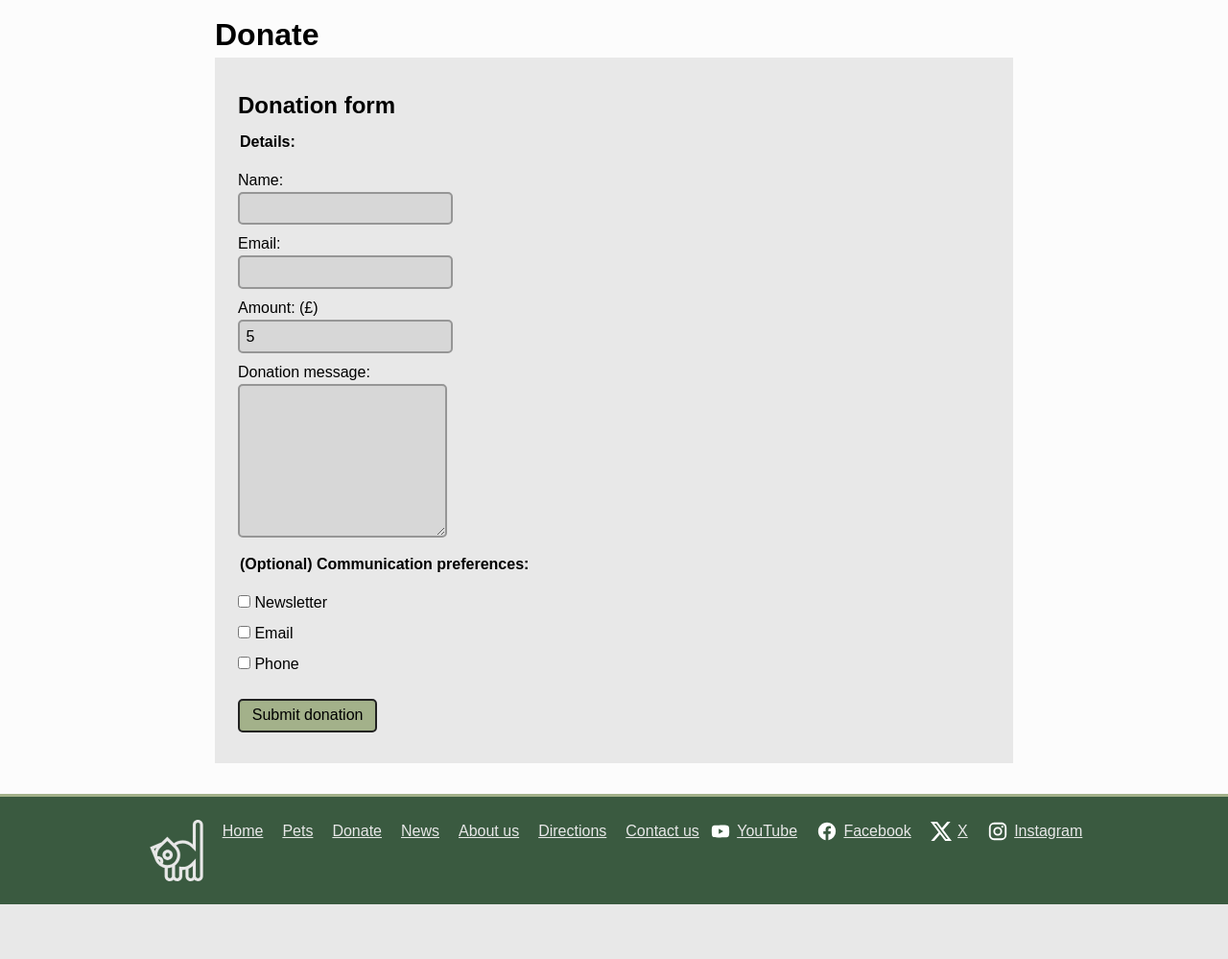
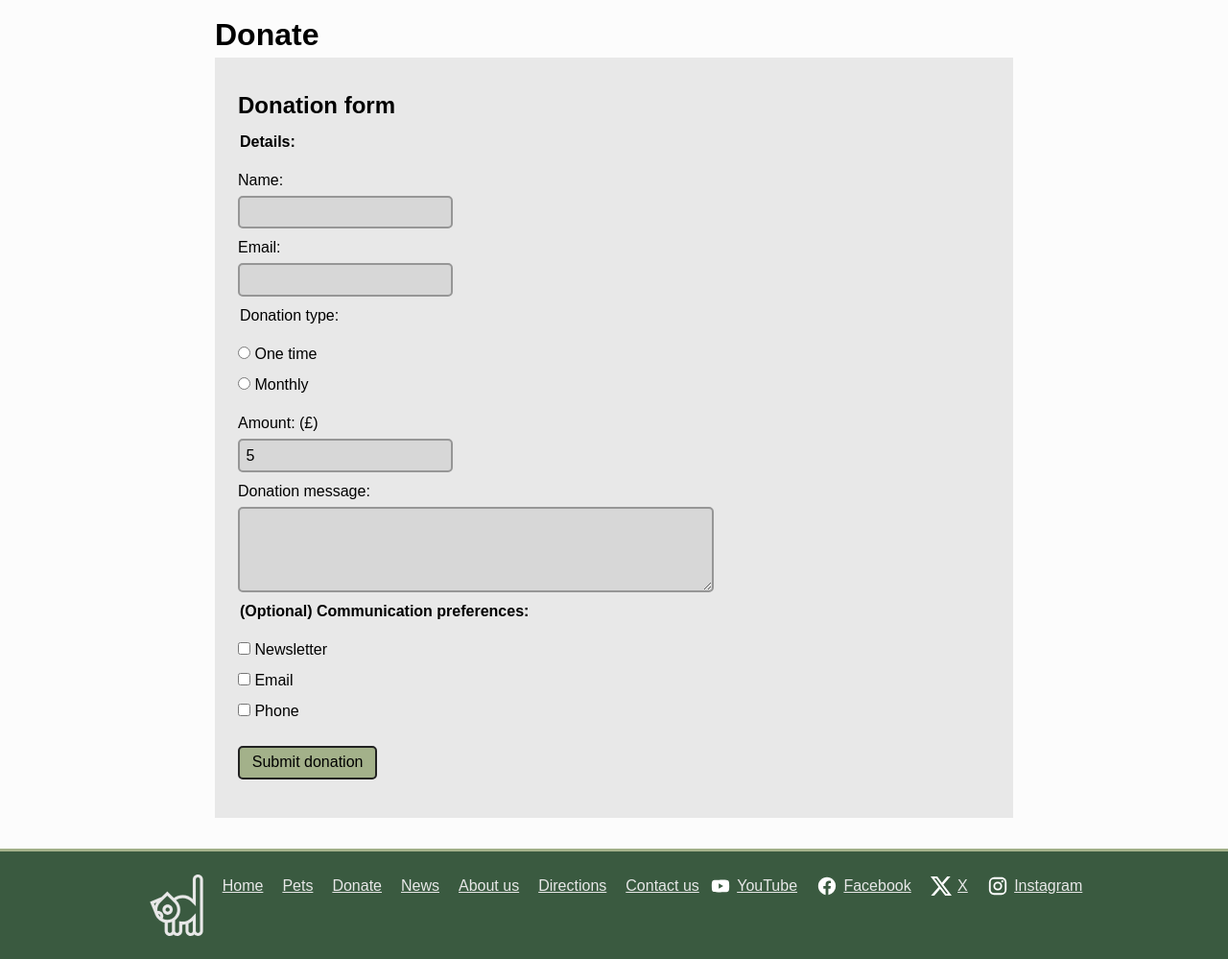
Before and after one commit to Sherman5A/usw-interactive-systems-coursework, a PHP site: page /donate in a window 1280 px wide. Shown: the part 194-1193 px from the top of the page at 96% size. Before the commit the page ends 1136 px from the top, so only its background shows below. Run offline with PHP 8.4, Linux system fonts and the light colour scheme.

Commit message:
Add donation type to donation form

```diff
--- a/app/public/main.css
+++ b/app/public/main.css
@@ -173,6 +173,14 @@ header.top-header {
   margin: 0.5rem 0;
 }
 
+.donation-form input, .donation-form textarea {
+  margin: 0.25rem 0;
+}
+
+.donation-type {
+  font-weight: normal;
+}
+
 /* Footer layout */
 .footer-wrapper {
   display: flex;
--- a/app/views/donate.php
+++ b/app/views/donate.php
@@ -19,15 +19,25 @@
             Email:
             <input type="email" id="donator-email" name="donator-email">
           </label>
+          <fieldset>
+            <legend class="donation-type">Donation type:</legend>
+            <label for="donation-type-one-time">
+              <input type="radio" id="donation-type-one-time" name="donation-type">
+              One time
+            </label>
+            <label for="donation-type-monthly">
+              <input type="radio" id="donation-type-monthly" name="donation-type">
+              Monthly
+            </label>
+          </fieldset>
           <label for="donator-amount">
             Amount: (£)
             <input type="number" min="1" step="0.01" value="5" required id="donator-amount" name="donator-amount">
           </label>
           <label for="donator-message">
             Donation message:
-            <textarea id="donator-message"></textarea>
+            <textarea id="donator-message" rows="4" cols="50"></textarea>
           </label>
-        </fieldset>
           <fieldset>
             <legend>
               (Optional)
```
Lines whose indentation alone changed are shown as unchanged.
